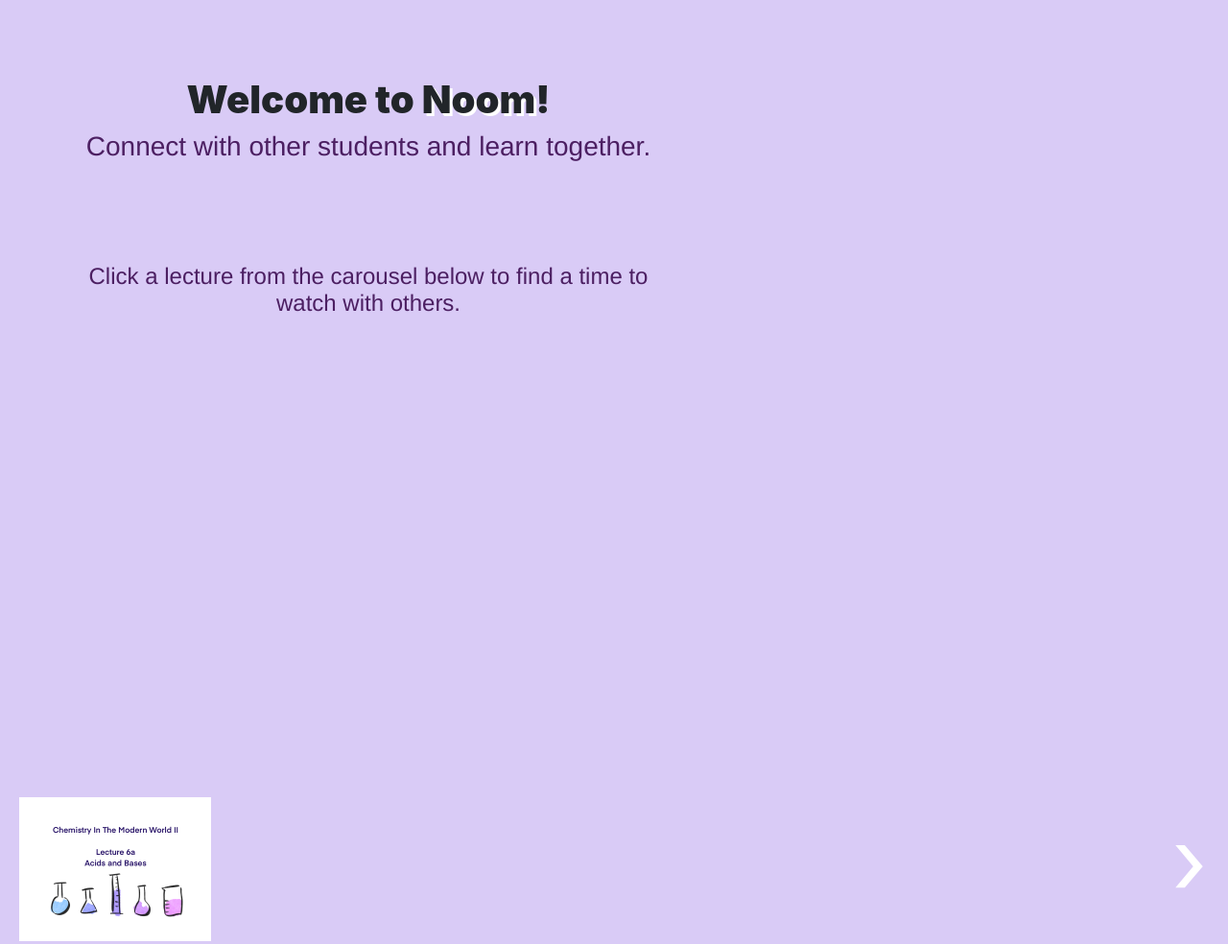
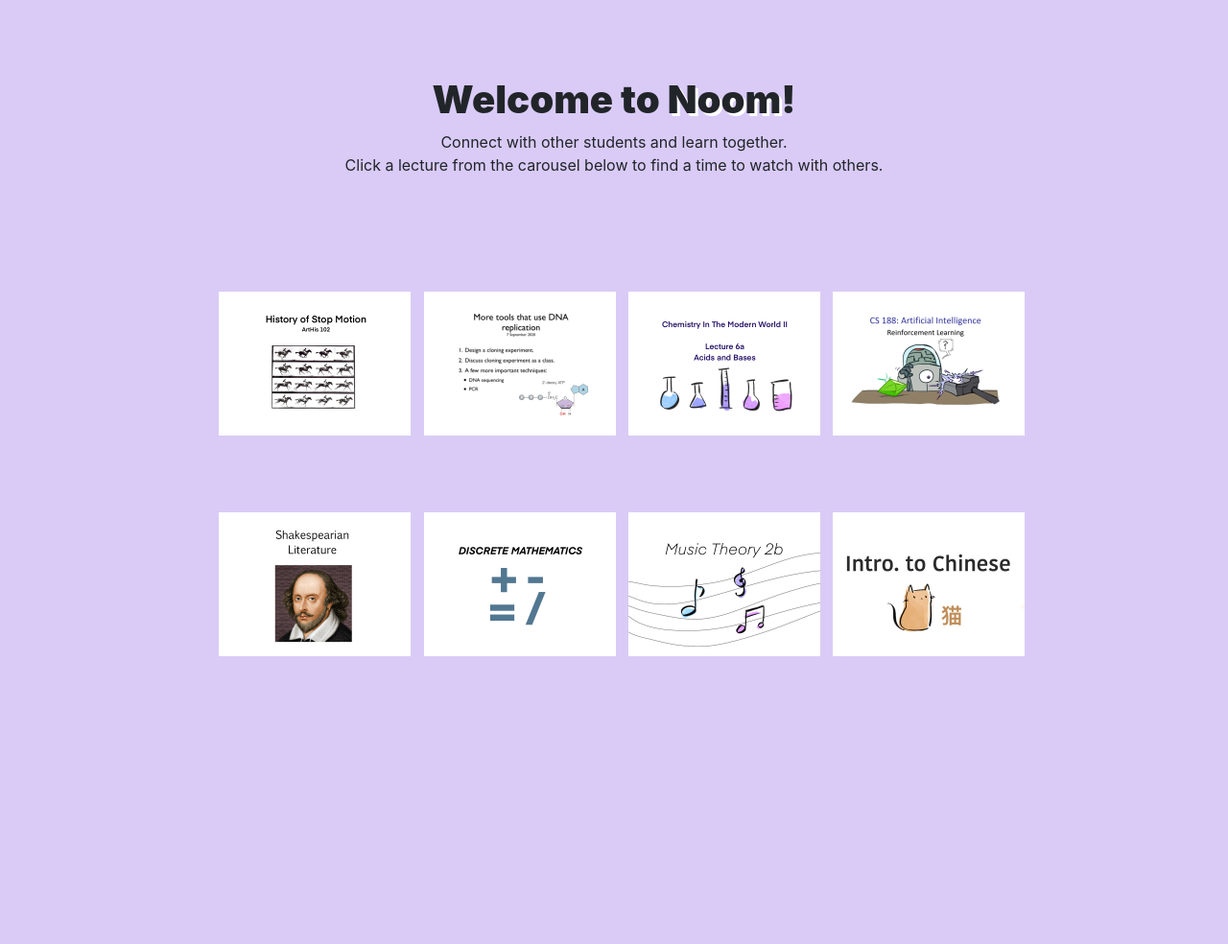
Before and after one commit to kiphenglim/FA20HackMIT-Noom, a website: page index.html in a window 1280 px wide. Shown: the part 40-1024 px from the top of the page at 96% size. After the commit the page ends 800 px from the top, so only its background shows below. Drawn offline with nearby package versions, Linux system fonts and the light colour scheme.

Commit message:
Shift to grid instead of carousel

```diff
--- a/index.html
+++ b/index.html
@@ -1,78 +1,88 @@
 <!DOCTYPE html>
 <html>
 <head>
-		<title>Noom</title>
+  <title>Welcome to Noom!</title>
   <!-- link to main stylesheet -->
   <link rel="stylesheet" type="text/css" href="main.css">
   <!-- link to font -->
   <link href="https://fonts.googleapis.com/css2?family=Bebas+Neue&display=swap" rel="stylesheet">
+
   <!-- link to Bootstrap4 -->
-    <link rel="stylesheet" href="https://stackpath.bootstrapcdn.com/bootstrap/4.5.0/css/bootstrap.min.css" integrity="sha384-9aIt2nRpC12Uk9gS9baDl411NQApFmC26EwAOH8WgZl5MYYxFfc+NcPb1dKGj7Sk" crossorigin="anonymous">
+  <link rel="stylesheet"
+  href="https://stackpath.bootstrapcdn.com/bootstrap/4.5.0/css/bootstrap.min.css"
+  integrity="sha384-9aIt2nRpC12Uk9gS9baDl411NQApFmC26EwAOH8WgZl5MYYxFfc+NcPb1dKGj7Sk"
+  crossorigin="anonymous">
   </head>
 
-	<body style="background-color: #d9cbf6">
-    <div class="introduction" style="text-align:center; height: fit-content">
-      <img src="images/lilac.png" alt="Lilac" class="main-background">
-			<div class="introductionText">
-				<h1 style="font-weight: 900">Welcome to <span style="text-shadow: 3px 3px #ffffff">Noom</span>!</h1>
-				<h3>Connect with other students and learn together.</h3>
+  <body style="background-color: #D9CBF6">
+
+    <div class="container-fluid">
+
+        <div class="row justify-content-center" style="padding-top: 10vh">
+
+          <h1 style="padding-top: 5vh; font-weight: 900; text-align:center">Welcome to <span style="text-shadow: 3px 3px #ffffff">Noom</span>!</h1>
+
+        </div>
+
+        <div class="row justify-content-center" style="padding-bottom: 15vh">
+          <div class="col-10" style="text-align: center">
+            Connect with other students and learn together.
             <br>
-        <br>
-        <br>
-        <br>
-				<h4>
-          Click a lecture from the carousel below to find a time to watch
-          with others.
-        </h4>
+            Click a lecture from the carousel below to find a time to watch with others.
           </div>
         </div>
 
-    <!-- introduction -->
-		<div class="wrapper" style = "height: 100vh;">
-			<section id="section1" style="justify-content: space-evenly;">
-				<a href="#section2" class="arrow__btn">‹</a>
-					<div class="item">
-            <a href="signup">
-              <img src="images/thumbnails/arthis.PNG" alt="art history"
-            style="width:200px; height: 150px;"/>
-            </a>
-					</div>
-					<div class="item">
-            <a href="signup">
-              <img src="images/thumbnails/bio.PNG" alt="biology" style="width:200px; height: 150px;"/>
-            </a>
-					</div>
-					<div class="item">
-            <a href="signup">
-              <img src="images/thumbnails/chem.PNG" alt="chemistry" style="width:200px; height: 150px;"/>
-            </a>
-					</div>
-				<a href="#section2" class="arrow__btn">›</a>
-			</section>
-			<section id="section2" style="justify-content: space-evenly;">
-				<a href="#section1" class="arrow__btn">‹</a>
-				<div class="item">
-          <a href="signup">
-            <img src="images/thumbnails/cs.PNG" alt="cs"
-            style="width:200px; height: 150px;"/>
-           </a>
-					</div>
-					<div class="item">
-            <a href="signup">
-              <img src="images/thumbnails/eng.PNG" alt="eng lit" style="width:200px; height: 150px;"/>
-            </a>
-					</div>
-					<div class="item">
-            <a href="signup">
-              <img src="images/thumbnails/math.PNG" alt="math" style="width:200px; height: 150px"/>
-            </a>
-          </div>
-				<a href="#section1" class="arrow__btn">›</a>
-			</section>
+        <!-- First row of images -->
+        <div class="row justify-content-center" style="padding-bottom: 10vh">
+            <div class="col-2" style="text-align: center">
+
+              <img src="images/thumbnails/arthis.PNG" alt="Art History" style="width:200px;height:150px;">
+
             </div>
 
-		<footer>
-      <p class="footer-text">HackMIT 2020</p>
-    </footer>
+            <div class="col-2" style="text-align: center">
+              <img src="images/thumbnails/bio.PNG" alt="Biology" style="width:200px;height:150px;">
+
+            </div>
+
+            <div class="col-2" style="text-align: center">
+
+              <img src="images/thumbnails/chem.PNG" alt="Chemistry" style="width:200px;height:150px;">
+
+            </div>
+
+            <div class="col-2" style="text-align: center">
+
+              <img src="images/thumbnails/cs.PNG" alt="Computer Science" style="width:200px;height:150px;">
+
+            </div>
+        </div>
+
+        <!-- Second row of images -->
+        <div class="row justify-content-center">
+          <div class="col-2" style="text-align: center">
+
+            <img src="images/thumbnails/eng.PNG" alt="English" style="width:200px;height:150px;">
+
+          </div>
+
+          <div class="col-2" style="text-align: center">
+            <img src="images/thumbnails/math.PNG" alt="Math" style="width:200px;height:150px;">
+
+          </div>
+
+          <div class="col-2" style="text-align: center">
+
+            <img src="images/thumbnails/music.PNG" alt="Music" style="width:200px;height:150px;">
+
+          </div>
+
+          <div class="col-2" style="text-align: center">
+
+            <img src="images/thumbnails/chinese.PNG" alt="Chinese" style="width:200px;height:150px;">
+
+          </div>
+      </div>
+    </div>
   </body>
 </html>
```
Lines whose indentation alone changed are shown as unchanged.
